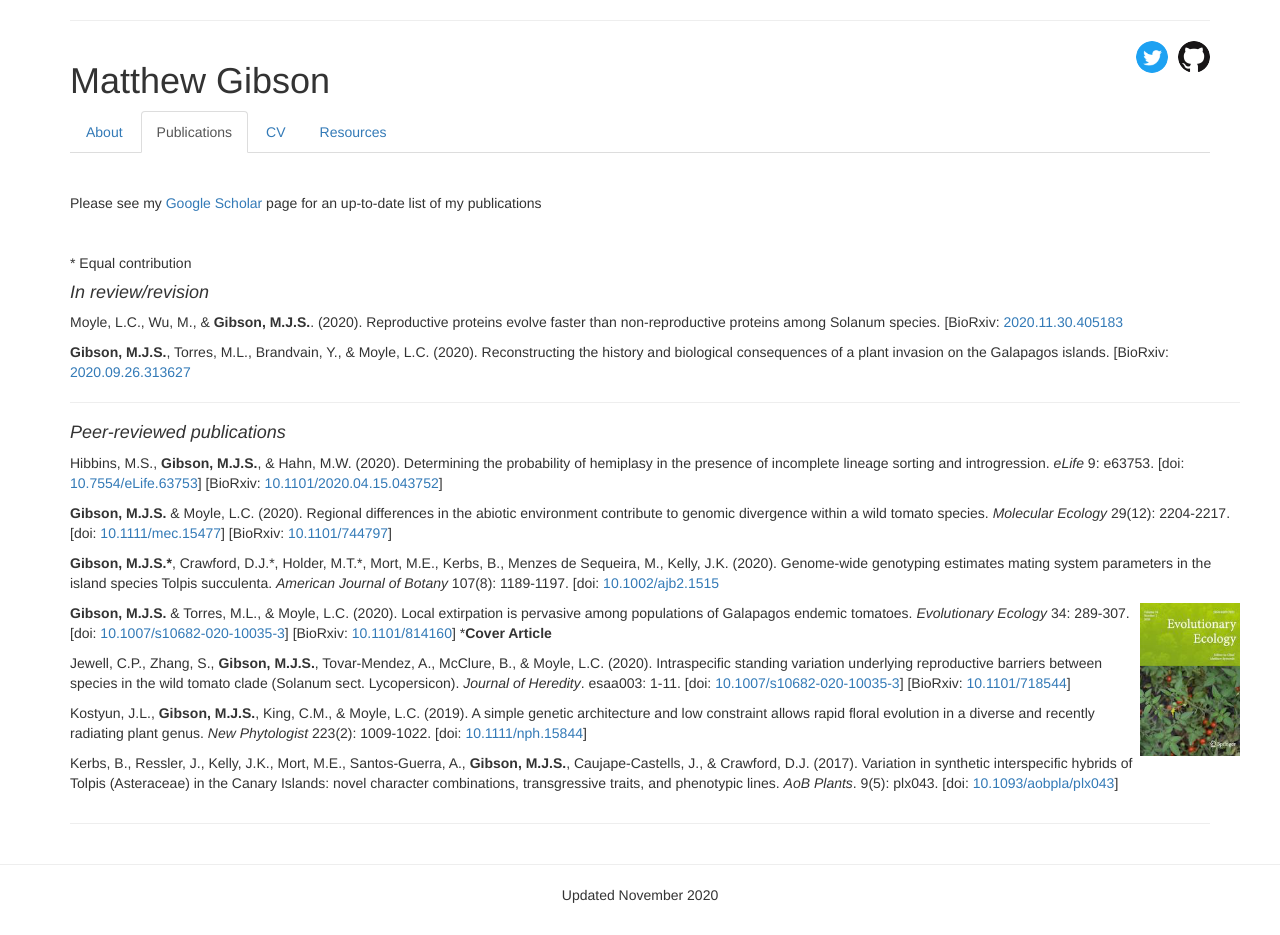
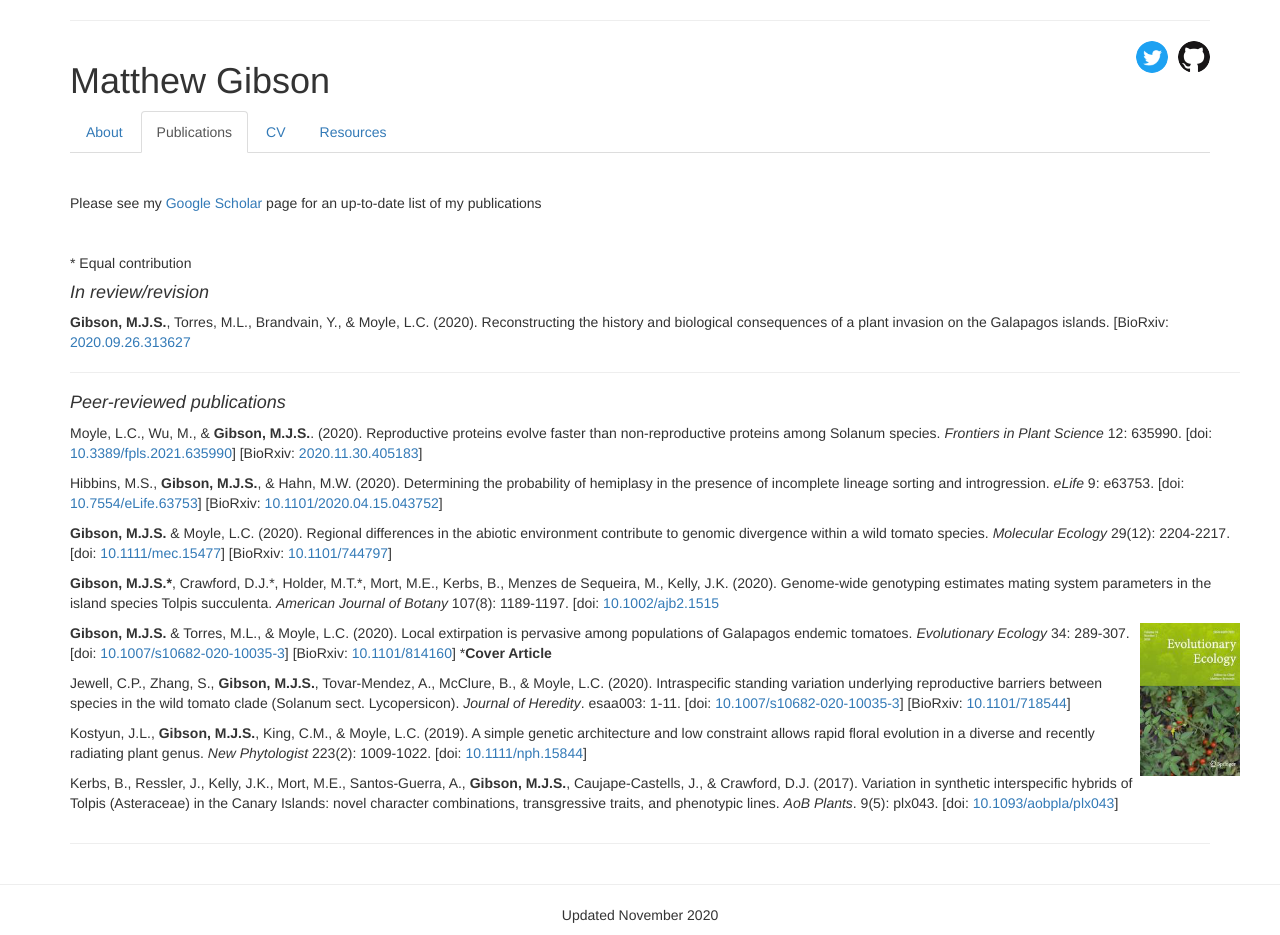
Before and after one commit to gibsonMatt/gibsonMatt.github.io, a Jekyll site: the page built from publications.md, in a window 1280 px wide. Built offline with Jekyll 4.4.1, drawn with Linux system fonts in a browser that asks for light colours; comment, search, counter and statistics services are not loaded.

Commit message:
update pubs

```diff
--- a/publications.md
+++ b/publications.md
@@ -13,13 +13,14 @@
 
 #### *In review/revision*
 
-Moyle, L.C., Wu, M., & **Gibson, M.J.S.**. (2020). Reproductive proteins evolve faster than non-reproductive proteins among Solanum species. [BioRxiv: <a href="https://doi.org/10.1101/2020.11.30.405183">2020.11.30.405183</a>
-
 **Gibson, M.J.S.**, Torres, M.L., Brandvain, Y., & Moyle, L.C. (2020). Reconstructing the history and biological consequences of a plant invasion on the Galapagos islands. [BioRxiv: <a href="https://doi.org/10.1101/2020.09.26.313627">2020.09.26.313627</a>
 
 <hr>
 
 #### *Peer-reviewed publications*
+
+
+Moyle, L.C., Wu, M., & **Gibson, M.J.S.**. (2020). Reproductive proteins evolve faster than non-reproductive proteins among Solanum species. *Frontiers in Plant Science* 12: 635990. [doi: <a href="https://doi.org/10.3389/fpls.2021.635990">10.3389/fpls.2021.635990</a>] [BioRxiv: <a href="https://doi.org/10.1101/2020.11.30.405183">2020.11.30.405183</a>]
 
 Hibbins, M.S., **Gibson, M.J.S.**, & Hahn, M.W. (2020). Determining the probability of hemiplasy in the presence of incomplete lineage sorting and introgression. *eLife* 9: e63753. [doi: <a href="https://doi.org/10.7554/eLife.63753">10.7554/eLife.63753</a>] [BioRxiv: <a href="https://doi.org/10.1101/2020.04.15.043752 ">10.1101/2020.04.15.043752</a>]
 
```
Also changed, not shown: 1 other file.
